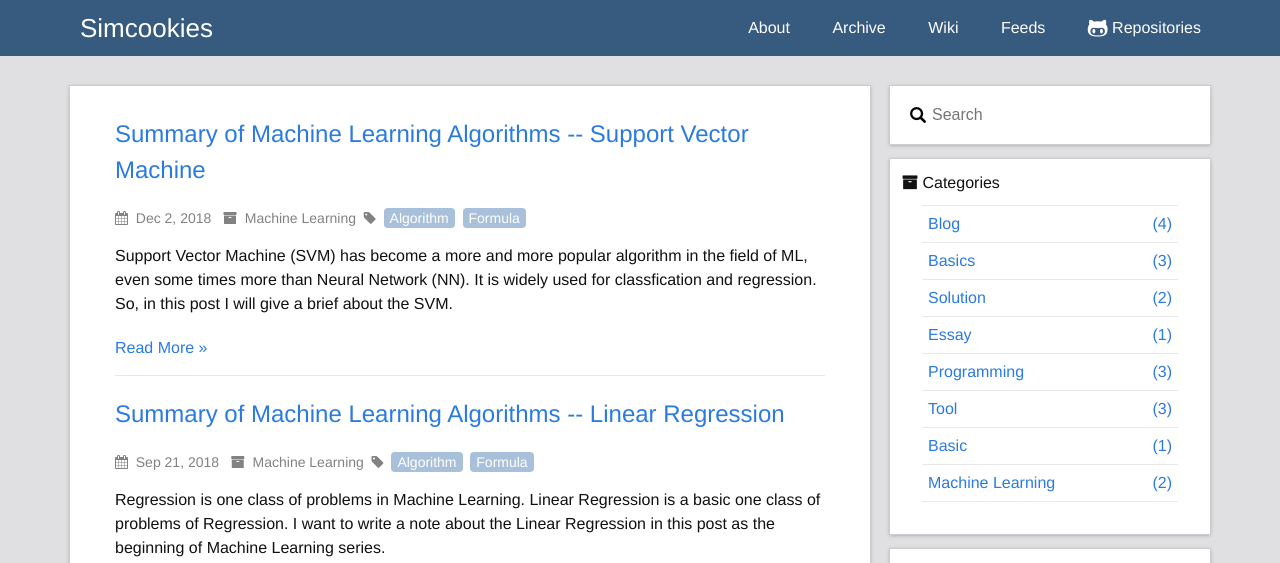
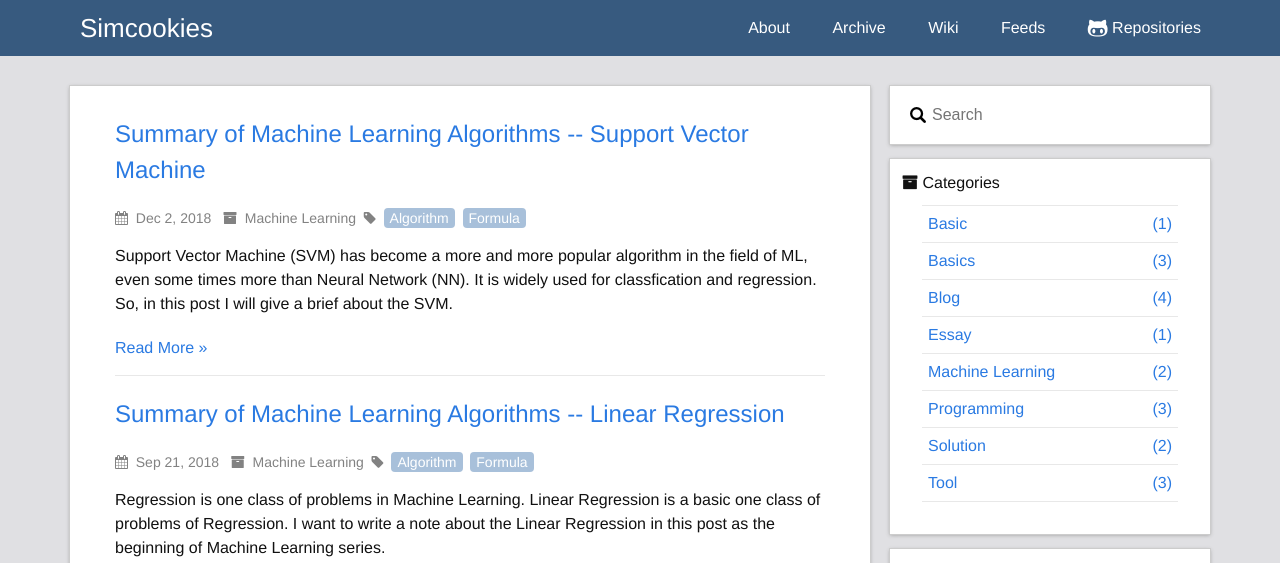
Before and after one commit to Simcookies/gitio, a Jekyll site: the page built from index.html, in a window 1280 px wide. Shown: the top 563 px of the page. Built offline with Jekyll 4.4.1, drawn with Linux system fonts in a browser that asks for light colours; nearby versions of some CDN libraries; emoji names are drawn with the system emoji font; the list of posts is cut into pages by our own code.

Commit message:
slugify category name

```diff
--- a/_includes/sidebar.html
+++ b/_includes/sidebar.html
@@ -10,9 +10,10 @@
     <i class="fa fa-archive"></i>&nbsp;<span>Categories</span>
     <div class="context">
       <ul class="category-list">
-	{% for category in site.categories %}
+        {% assign site_cats = site.categories | sort %}
+        {% for category in site_cats %}
         <li>
-	  <a href="/category/{{ category | first | slug | prepend: site.baseurl }}">
+          <a href="/category/{{ category[0] | slugify | prepend: site.baseurl }}">
             <span class="category_name">{{ category | first }}</span>
             <span class="category_count">({{ category | last | size }})</span>
           </a>&nbsp;
--- a/_layouts/category_index.html
+++ b/_layouts/category_index.html
@@ -7,7 +7,8 @@
   <h1 class="category-title">{{ page.category }}</h1>
   <ul class="post-list">
     {% for post in site.posts %}
-      {% if post.category == page.category %}
+      {% assign cat = post.category | slugify %}
+      {% if page.category == cat %}
         <li>
           <h3><a  href="{{ post.url | prepend: site.baseurl }}">{{ post.title }}</a></h3>
           <div class="post-meta">
--- a/_layouts/post.html
+++ b/_layouts/post.html
@@ -9,7 +9,7 @@
       <time datetime="{{ page.date | date_to_xmlschema }}" itemprop="datePublished">{{ page.date | date: "%b %-d, %Y" }}</time>
       {% if page.category %}
       &nbsp;<i class="fa fa-archive" aria-hidden="true"></i>&nbsp;
-      <span><a class="category-div" href="/category/{{ page.category }}">{{ page.category }}</a></span>
+      <span><a class="category-div" href='/category/{{ page.category | slugify }}'>{{ page.category }}</a></span>
       {% endif %}
       {% if page.tags.size > 0 %}
       &nbsp;<i class="fa fa-tag"></i>&nbsp;
--- a/_plugins/category_gen.rb
+++ b/_plugins/category_gen.rb
@@ -9,7 +9,7 @@
 
       self.process(@name)
       self.read_yaml(File.join(base, '_layouts'), 'category_index.html')
-      self.data['category'] = category
+      self.data['category'] = category.downcase.gsub(" ", "-")
 
     end
   end
@@ -21,7 +21,6 @@
       if site.layouts.key? 'category_index'
         dir = site.config['category_dir'] || 'category'
         site.categories.keys.each do |category|
-          category.downcase.gsub(" ", "_")
           write_category_index(site, File.join(dir, category), category)
         end
       end
```
Also changed, not shown: public/image/svm_margin.png (added), public/image/svm_original_data.png (added), public/image/svm_with_3_lines.png (added). Lines whose indentation alone changed are shown as unchanged.
